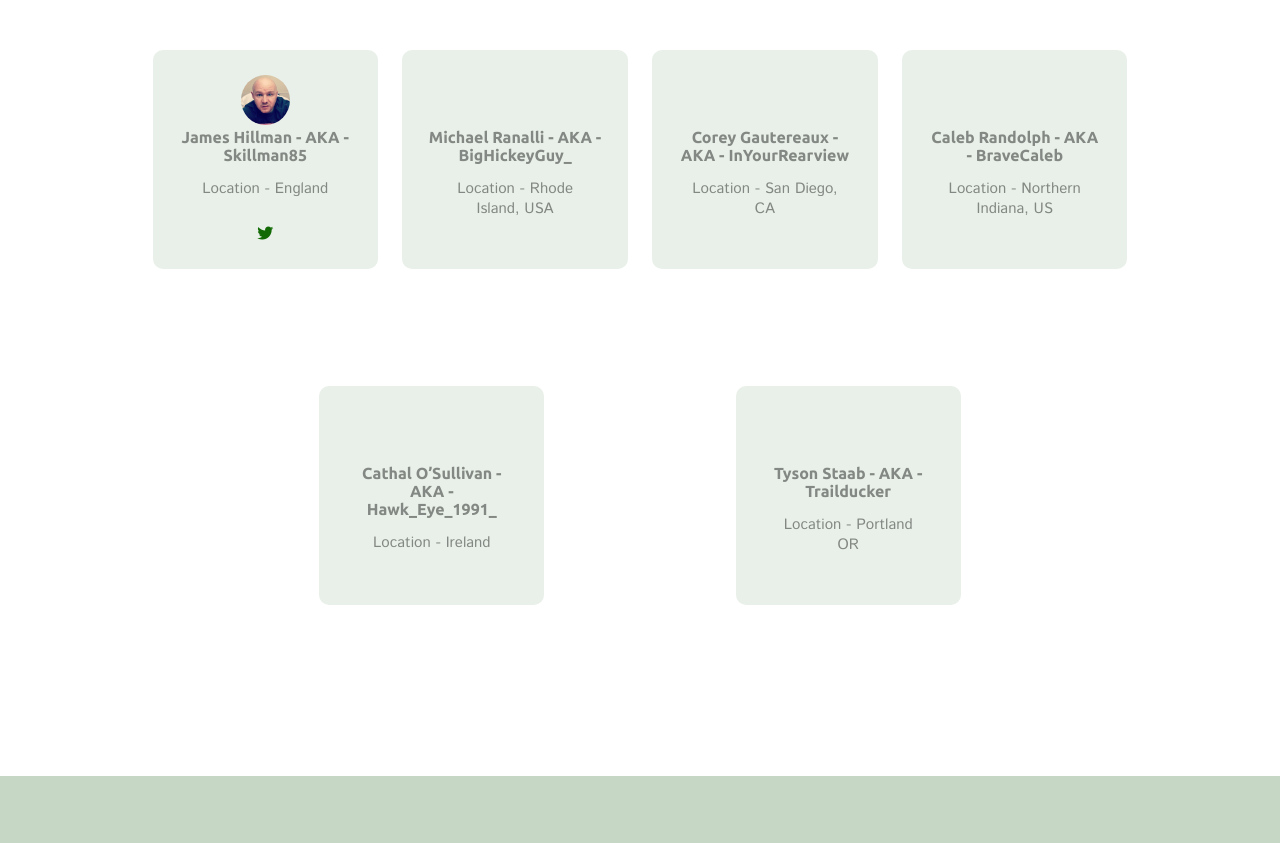
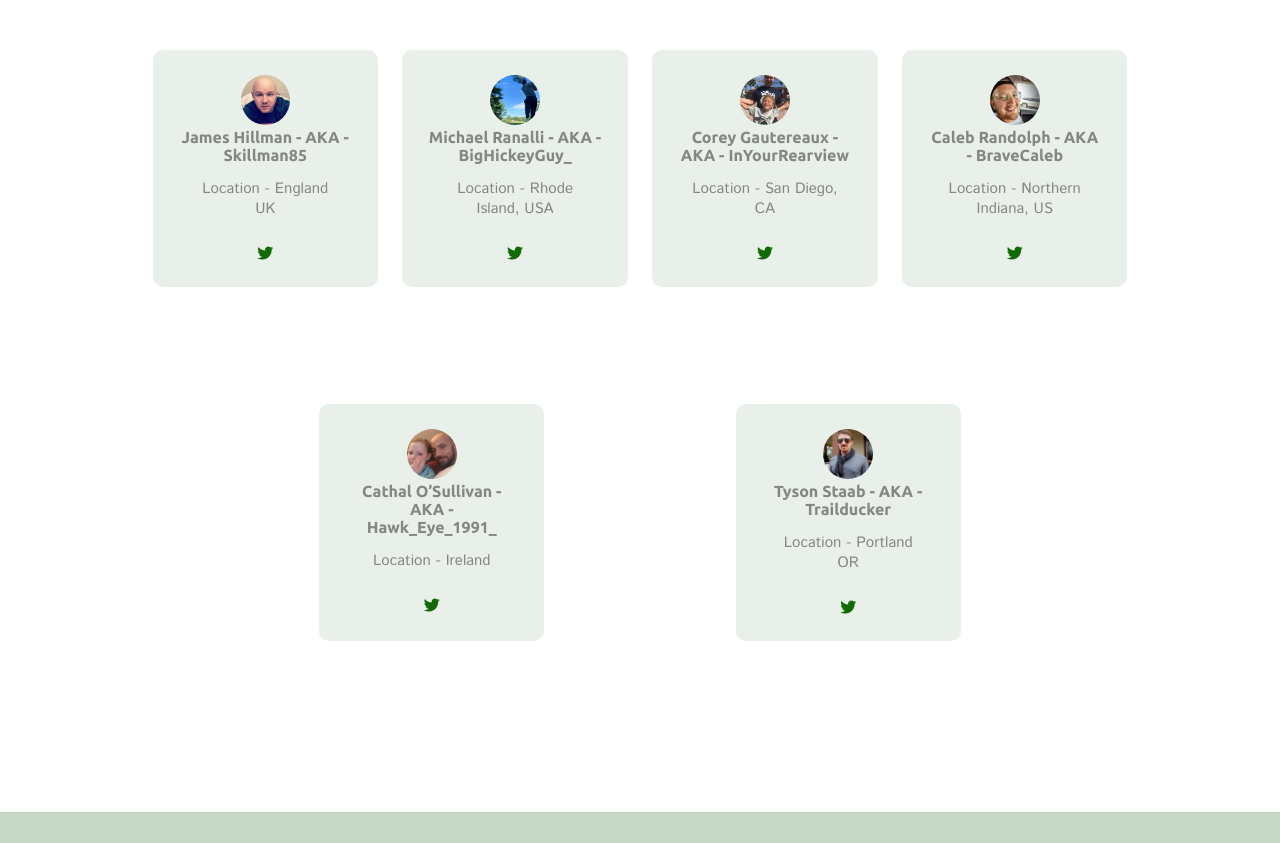
Before and after one commit to skillman85/Greenskeeper, a plain HTML site: page index.html in a window 1280 px wide. Shown: the part 2231-3074 px from the top of the page. Drawn offline with nearby package versions, Linux system fonts and the light colour scheme.

Commit message:
added images to contact cards

```diff
--- a/index.html
+++ b/index.html
@@ -129,29 +129,32 @@
       <img src="./images/james.png" alt="james" />
       <div>
         <h4>James Hillman - AKA - Skillman85</h4>
-        <p>Location - England</p>
+        <p>Location - England UK</p>
         <a href="https://www.twitter.com/skillman85" target="_blank"><i class="fa-brands fa-twitter"></i></a>
       </div>
     </div>
      <div class="team-col">
-      <img/>
+      <img src="./images/michael.jpg"/>
       <div>
         <h4>Michael Ranalli - AKA - BigHickeyGuy_</h4>
         <p>Location - Rhode Island, USA </p>
+        <a href="https://www.twitter.com/skillman85" target="_blank"><i class="fa-brands fa-twitter"></i></a>
       </div>
     </div>
      <div class="team-col">
-      <img/>
+      <img src="./images/corey.jpg"/>
       <div>
         <h4>Corey Gautereaux - AKA - InYourRearview</h4>
         <p>Location - San Diego, CA</p>
+        <a href="https://www.twitter.com/skillman85" target="_blank"><i class="fa-brands fa-twitter"></i></a>
       </div>
     </div>
      <div class="team-col">
-      <img/>
+      <img src="./images/caleb.jpg"/>
       <div>
         <h4>Caleb Randolph - AKA - BraveCaleb</h4>
         <p>Location - Northern Indiana, US</p>
+        <a href="https://www.twitter.com/skillman85" target="_blank"><i class="fa-brands fa-twitter"></i></a>
       </div>
     </div>
   </div>
@@ -160,17 +163,19 @@
 <section class="team" id="the-team">
   <div class="row">
      <div class="team-col">
-      <img/>
+      <img src="./images/cathal.jpg"/>
       <div>
         <h4>Cathal O’Sullivan - AKA - Hawk_Eye_1991_</h4>
         <p>Location - Ireland</p>
+        <a href="https://www.twitter.com/skillman85" target="_blank"><i class="fa-brands fa-twitter"></i></a>
       </div>
     </div>
      <div class="team-col">
-      <img/>
+      <img src="./images/tyson.jpg"/>
       <div>
         <h4>Tyson Staab - AKA - Trailducker</h4>
         <p>Location - Portland OR</p>
+        <a href="https://www.twitter.com/skillman85" target="_blank"><i class="fa-brands fa-twitter"></i></a>
       </div>
     </div>
 </section>
```
Also changed, not shown: images/caleb.jpg (added), images/cathal.jpg (added), images/corey.jpg (added), images/michael.jpg (added), images/tyson.jpg (added).
